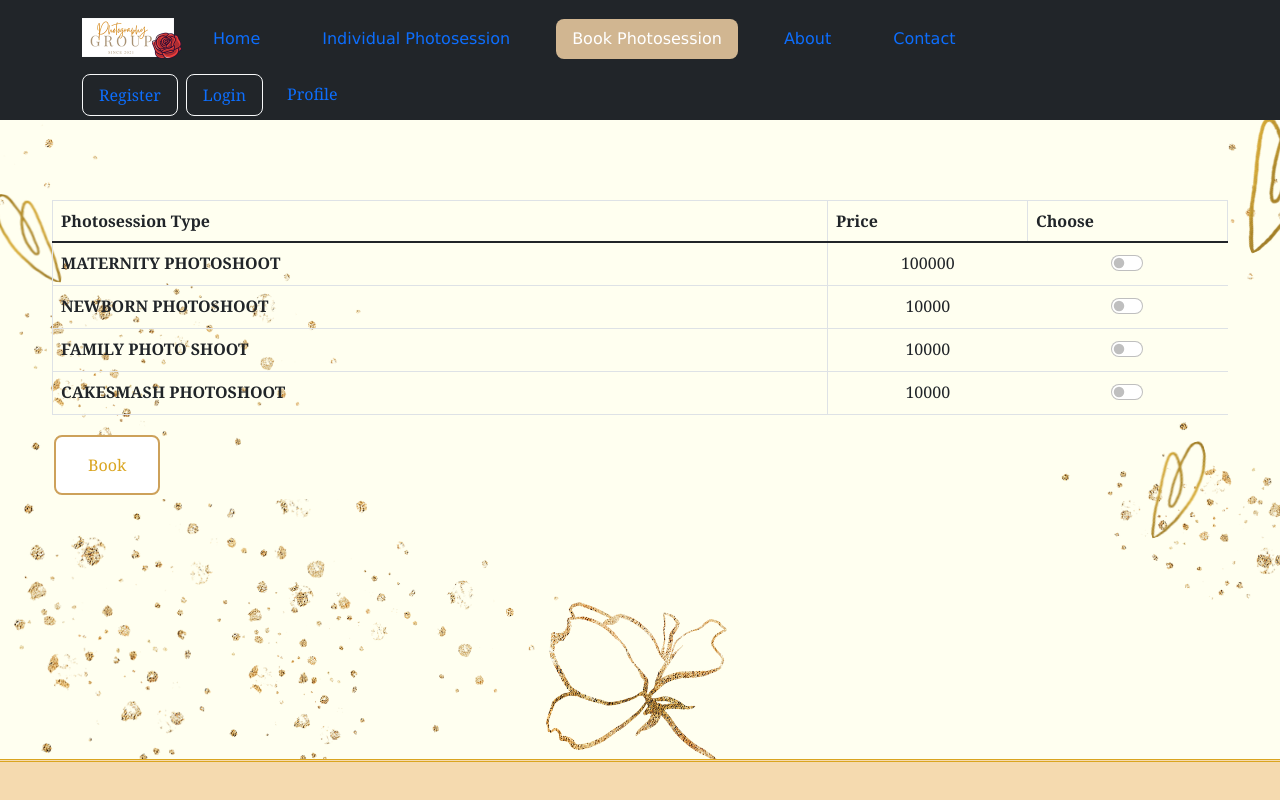
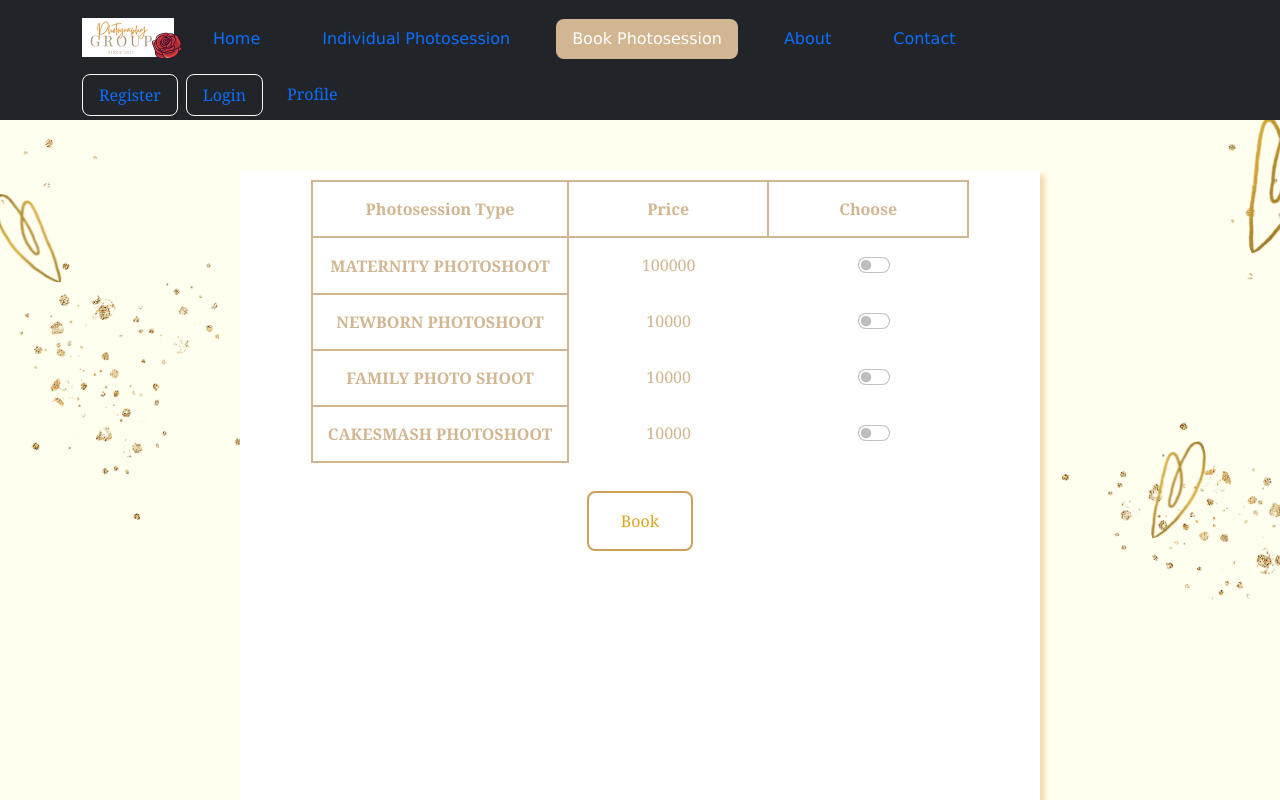
Before and after one commit to moh-almuslem/react_components, a React (Create React App) app: page /book in a window 1280 px wide. Shown: the top 800 px of the page. Built offline with nearby package versions, Linux system fonts and the light colour scheme; grey boxes are pictures that could not be loaded.

Commit message:
Updated style

```diff
--- a/src/AboutScreen.js
+++ b/src/AboutScreen.js
@@ -2,9 +2,11 @@ function AboutScreen(){
 
     return(
 
+        <div className="bg" style={{"height": "1000px"}}>
         <div className="container">
        <h1><b>About</b></h1>
        <p>This is the about screen</p>
+       </div>
        </div>
     )
 }
--- a/src/BookingScreen.js
+++ b/src/BookingScreen.js
@@ -4,12 +4,12 @@ function BookingScreen() {
 
     return (
 
-        <div className="container" style={{"margin-top": "5em", "max-width": "75em"}}>
+        <div className="table table-bordered" className="bg" style={{"height":"1000px", "padding":"10px"}}>
 
 
 
 
-        <table class="table table-bordered">
+        <table>
   <thead>
     <tr>
         <th scope="col">Photosession Type</th>
@@ -19,12 +19,12 @@ function BookingScreen() {
   </thead>
   <tbody>
     <tr>
-    <th scope="row">MATERNITY PHOTOSHOOT</th>
+    <th scope="row table table-bordered" >MATERNITY PHOTOSHOOT</th>
       <td>100000</td>
       <td>
-        <div class="form-check form-switch" style={{"margin-left": "75px"}}>
-         <input class="form-check-input" type="checkbox" role="switch" id="flexSwitchCheckDefault"/>
-            <label class="form-check-label" for="flexSwitchCheckDefault"></label>
+        <div className="form-check form-switch" style={{"margin-left": "75px"}}>
+         <input className="form-check-input" type="checkbox" role="switch" id="flexSwitchCheckDefault"/>
+            <label className="form-check-label" for="flexSwitchCheckDefault"></label>
         </div>
       </td>
 
@@ -33,9 +33,9 @@ function BookingScreen() {
         <th scope="row">NEWBORN PHOTOSHOOT</th>
       <td>10000</td>
       <td>
-      <div class="form-check form-switch" style={{"margin-left": "75px"}}>
-         <input class="form-check-input" type="checkbox" role="switch" id="flexSwitchCheckDefault"/>
-            <label class="form-check-label" for="flexSwitchCheckDefault"></label>
+      <div className="form-check form-switch" style={{"margin-left": "75px"}}>
+         <input className="form-check-input" type="checkbox" role="switch" id="flexSwitchCheckDefault"/>
+            <label className="form-check-label" for="flexSwitchCheckDefault"></label>
         </div>
       </td>
 
@@ -45,9 +45,9 @@ function BookingScreen() {
     <td>10000</td>
       <td>
 
-      <div class="form-check form-switch" style={{"margin-left": "75px"}}>
-         <input class="form-check-input" type="checkbox" role="switch" id="flexSwitchCheckDefault"/>
-            <label class="form-check-label" for="flexSwitchCheckDefault"></label>
+      <div className="form-check form-switch" style={{"margin-left": "75px"}}>
+         <input className="form-check-input" type="checkbox" role="switch" id="flexSwitchCheckDefault"/>
+            <label className="form-check-label" for="flexSwitchCheckDefault"></label>
         </div>
       </td>
 
@@ -57,18 +57,19 @@ function BookingScreen() {
     <th scope="row">CAKESMASH PHOTOSHOOT</th>
     <td>10000</td>
       <td>
-      <div class="form-check form-switch" style={{"margin-left": "75px"}}>
-         <input class="form-check-input" type="checkbox" role="switch" id="flexSwitchCheckDefault"/>
-            <label class="form-check-label" for="flexSwitchCheckDefault"></label>
+      <div className="form-check form-switch" style={{"margin-left": "75px"}}>
+         <input className="form-check-input" type="checkbox" role="switch" id="flexSwitchCheckDefault"/>
+            <label className="form-check-label" for="flexSwitchCheckDefault"></label>
         </div>
       </td>
 
     </tr>
   </tbody>
 </table>
-
-
+<br/>
+<center>
 <Link to="/"><button className="review">Book</button></Link>
+</center>
 </div>
     )
 }
--- a/src/ContactScreen.js
+++ b/src/ContactScreen.js
@@ -3,6 +3,7 @@ function ContactScreen(){
 
     return(
 
+        <div className="bg" style={{"height": "1000px", "width":"1000px"}}>
         <div className="container col-xxl-8 px-4 py-5">
         <div className="row flex-lg-row-reverse align-items-center g-5 py-5">
           <div className="col-10 col-sm-8 col-lg-6">
@@ -19,7 +20,7 @@ function ContactScreen(){
             </div>
           </div>
         </div>
-
+        </div>
       </div>
     )
 }
--- a/src/Hero.js
+++ b/src/Hero.js
@@ -12,9 +12,9 @@ function Hero(props) {
 
     return(
 
-
+  <div className='bg'>
   <div className="px-4 py-5 my-5 text-center">
-    <img src={logo} alt="logo" width="264" />
+    <img src={logo} alt="logo" width="100" />
     <br/>
          <img src={pict} width="1200px"/>
          <br/>
@@ -51,7 +51,8 @@ function Hero(props) {
       <tr>
       <td colspan="2"><center>What people say ...</center></td>
 
-      <td colspan="2"><Link to="https://www.google.com/maps/place"><button className="review">find out more</button></Link></td>
+      <td colspan="2"><Link to="https://www.google.com/maps/place">
+        <button className="review">find out more</button></Link></td>
       </tr>
       <tr>
       <td colspan="2"><img src={t7} /></td>
@@ -63,7 +64,7 @@ function Hero(props) {
   </div>
 
 
-
+  </div>
 
 
 
--- a/src/PhotosessionScreen.js
+++ b/src/PhotosessionScreen.js
@@ -11,6 +11,7 @@ function PhotosessionScreen() {
 
     return(
 
+        <div className='bg'>
         <div className='container' style={{"margin-top": "5em", "max-width": "75em"}}>
             <br/>
             <img src={viewall} width="1440"/>
@@ -66,6 +67,8 @@ function PhotosessionScreen() {
                 </tbody>
             </table>
         </div>
+        <br/>
+        </div>
 
     )
 }
--- a/src/ProfileScreen.js
+++ b/src/ProfileScreen.js
@@ -21,6 +21,7 @@ function ProfileScreen() {
     }
     else {
         return (
+            <div className='bg' style={{"height":"1000px", "width": "1000px"}}>
             <div>
                 <div className="container py-5"  style={{"margin-top": "5em", "max-width": "75em"}}>
                     <h1 style={{"color": "Brown","font-size":"70px","fontFamily":"Cooper Black"}}><b>My Profile</b></h1>
@@ -33,10 +34,12 @@ function ProfileScreen() {
                             <li style={{"color":"black"}}><b>{avatar}</b></li>
                         </ul>
                     </div>
-
+                    <center>
                     <button onClick={logout}  className="review"> Log out</button>
+                    </center>
                 </div>
                 </div>
+            </div>
             </div>
         )
     }
--- a/src/index.css
+++ b/src/index.css
@@ -65,7 +65,7 @@ code {
 text-color: # BB9253 */
 
 
-.bg {top:0; width:1000px;height: 100%;background-color: white; display:block;
+.bg {top:0; width:800px;height: 100%;background-color: white; display:block;
   margin-left: auto; margin-right: auto; margin-top: 50px; box-shadow: 5px 5px 5px #f5daaf; }
 h1, h2, h3, h4, h5, h6 {font-family:Verdana, Tahoma, sans-serif; letter-spacing: 5px;color: goldenrod; text-align: center; padding: 10px; font-style:normal;}
 ul { list-style-type: disc;list-style-position: inside;text-align: center;}
```
